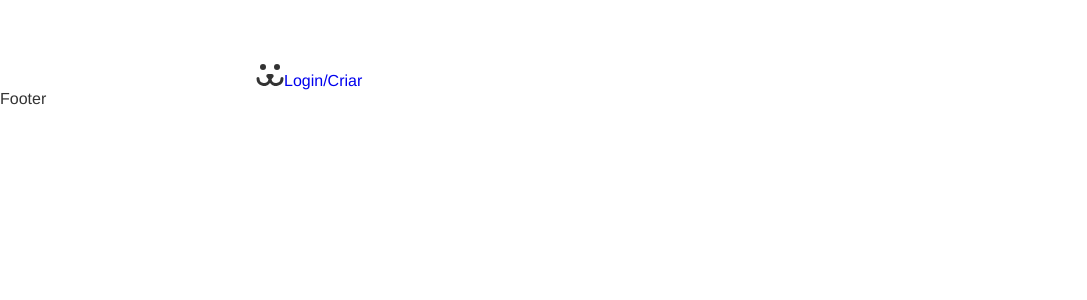
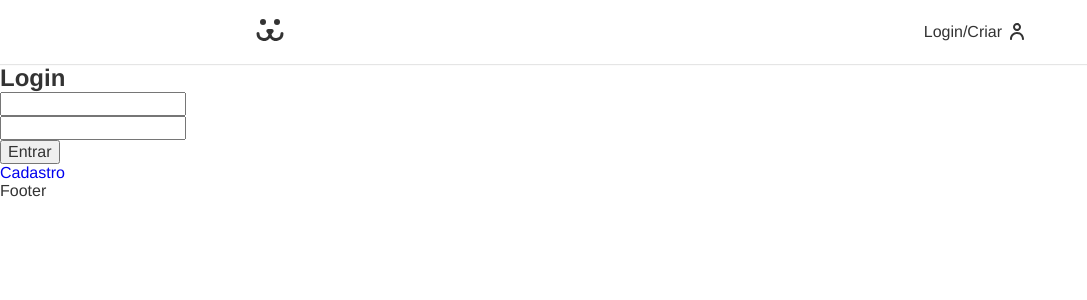
Before and after one commit to LeonardoFurmann/origamid-react, a React (Vite) app in the folder dogs/: page /login in a window 1280 px wide. Before the commit this address had no page. Shown: the top 300 px of the page, without its empty margins (0-1087 px from the left). Built offline with nearby package versions, Linux system fonts and the light colour scheme.

Commit message:
começo login

```diff
--- a/dogs/src/App.jsx
+++ b/dogs/src/App.jsx
@@ -13,7 +13,7 @@
         <Header />
         <Routes>
             <Route path='/' element={<Home/>} />
-            <Route path='/' element={<Login/>} />
+            <Route path='/login/*' element={<Login/>} />
         </Routes>
         <Footer />
       </BrowserRouter>
--- a/dogs/src/Components/Header.jsx
+++ b/dogs/src/Components/Header.jsx
@@ -5,16 +5,15 @@
 
 const Header = () => {
   return (
-    <div className={styles.header}>
-
-      <nav className='container'>
-        <Link to='/' aria-label='Dogs - Home'>
+    <header className={styles.header}>
+      <nav className={`${styles.nav} container`}>
+        <Link className={styles.logo} to='/' aria-label='Dogs - Home'>
           <Dogs />
         </Link>
-        <Link to='/login'>Login/Criar</Link>
+        <Link className={styles.login} to='/login'>Login/Criar</Link>
       </nav>
 
-    </div>
+    </header>
   )
 }
 
--- a/dogs/src/Components/Header.module.css
+++ b/dogs/src/Components/Header.module.css
@@ -0,0 +1,36 @@
+.header {
+    box-shadow: 0px 1px 1px rgba(0, 0, 0, 0.1);
+    position: fixed;
+    width: 100%;
+    z-index: 100;
+    background: white;
+    top: 0px;
+  }
+
+  .nav {
+    display: flex;
+    justify-content: space-between;
+    align-items: center;
+    height: 4rem;
+  }
+
+  .logo {
+    padding: 0.5rem 0;
+  }
+
+  .login {
+    color: #333;
+    display: flex;
+    align-items: center;
+  }
+
+  .login::after {
+    content: '';
+    display: inline-block;
+    width: 14px;
+    height: 17px;
+    background: url('../Assets/usuario.svg') no-repeat center center;
+    margin-left: 0.5rem;
+    position: relative;
+    top: -1px;
+  }
--- a/dogs/src/Components/Login/Login.jsx
+++ b/dogs/src/Components/Login/Login.jsx
@@ -1,9 +1,21 @@
-import React from 'react'
+import React from 'react';
+import { Routes, Route } from 'react-router-dom';
+import LoginForm from './LoginForm';
+import LoginCreate from './LoginCreate';
+import LoginPasswordLost from './LoginPasswordLost';
+import LoginPasswordReset from './LoginPasswordReset';
 
 const Login = () => {
   return (
-    <div>Login</div>
-  )
-}
+    <div>
+      <Routes>
+        <Route path="/" element={<LoginForm />} />
+        <Route path="criar" element={<LoginCreate />} />
+        <Route path="perdeu" element={<LoginPasswordLost />} />
+        <Route path="resetar" element={<LoginPasswordReset />} />
+      </Routes>
+    </div>
+  );
+};
 
-export default Login
+export default Login;
--- /dev/null
+++ b/dogs/src/Components/Login/LoginCreate.jsx
@@ -0,0 +1,9 @@
+import React from 'react'
+
+const LoginCreate = () => {
+  return (
+    <div>LoginCreate</div>
+  )
+}
+
+export default LoginCreate
--- /dev/null
+++ b/dogs/src/Components/Login/LoginForm.jsx
@@ -0,0 +1,47 @@
+import React from 'react';
+import { Link } from 'react-router-dom';
+
+const LoginForm = () => {
+  const [username, setUsername] = React.useState('');
+  const [password, setPassword] = React.useState('');
+
+  function handleSubmit(event) {
+    event.preventDefault();
+    fetch('https://dogsapi.origamid.dev/json/jwt-auth/v1/token', {
+      method: 'POST',
+      headers: {
+        'Content-Type': 'application/json',
+      },
+      body: JSON.stringify({ username, password }),
+    })
+      .then((response) => {
+        console.log(response);
+        return response.json();
+      })
+      .then((json) => {
+        console.log(json);
+      });
+  }
+
+  return (
+    <section>
+      <h1>Login</h1>
+      <form action="" onSubmit={handleSubmit}>
+        <input
+          type="text"
+          value={username}
+          onChange={({ target }) => setUsername(target.value)}
+        />
+        <input
+          type="text"
+          value={password}
+          onChange={({ target }) => setPassword(target.value)}
+        />
+        <button>Entrar</button>
+      </form>
+      <Link to="/login/criar">Cadastro</Link>
+    </section>
+  );
+};
+
+export default LoginForm;
--- /dev/null
+++ b/dogs/src/Components/Login/LoginPasswordLost.jsx
@@ -0,0 +1,9 @@
+import React from 'react'
+
+const LoginPasswordLost = () => {
+  return (
+    <div>LoginPasswordLost</div>
+  )
+}
+
+export default LoginPasswordLost
--- /dev/null
+++ b/dogs/src/Components/Login/LoginPasswordReset.jsx
@@ -0,0 +1,9 @@
+import React from 'react'
+
+const LoginPasswordReset = () => {
+  return (
+    <div>LoginPasswordReset</div>
+  )
+}
+
+export default LoginPasswordReset
```
